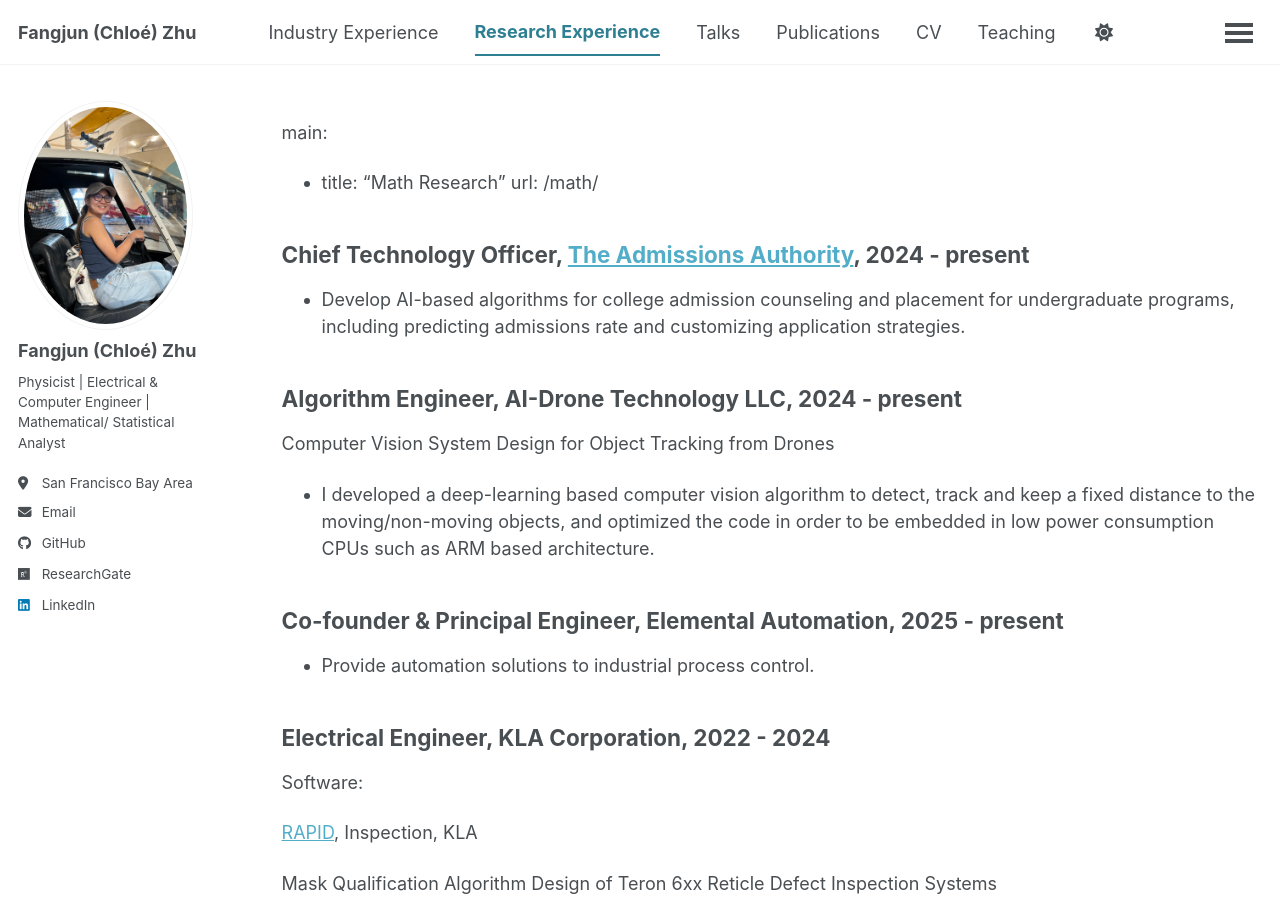
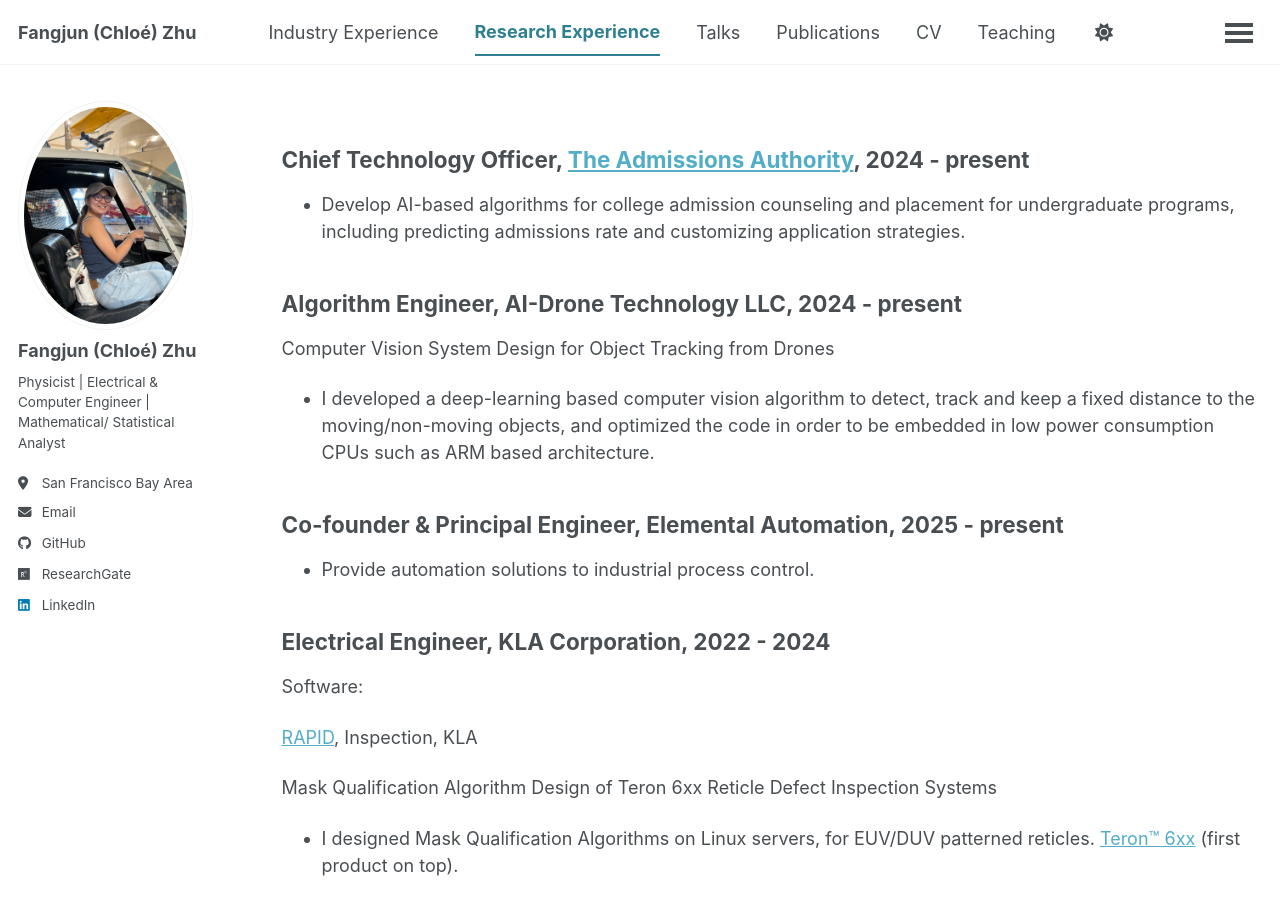
Before and after one commit to ChloeZhu1/ChloeZhu1.github.io, a Jekyll site: the page built from _pages/research-experience.md, in a window 1280 px wide and 900 px high. Built offline with Jekyll 4.4.1, drawn with Linux system fonts in a browser that asks for light colours; a script bundle is joined from its source files by our own code; library files that are not in the unit come from our copies.

Commit message:
Update research-experience.md

```diff
--- a/_pages/research-experience.md
+++ b/_pages/research-experience.md
@@ -7,13 +7,6 @@ redirect_from:
   - /resume
 ---
 {% include base_path %}
-main:
-  - title: "Math Research"
-    url: /math/
-
- <!-- - title: "Research Experience"
-    url: /research-experience/ -->
-
 ## Chief Technology Officer, [The Admissions Authority](https://www.theadmissionsauthority.com/), 2024 - present
 * Develop AI-based algorithms for college admission counseling and placement for undergraduate programs, including predicting admissions rate and customizing application strategies.
 
```
